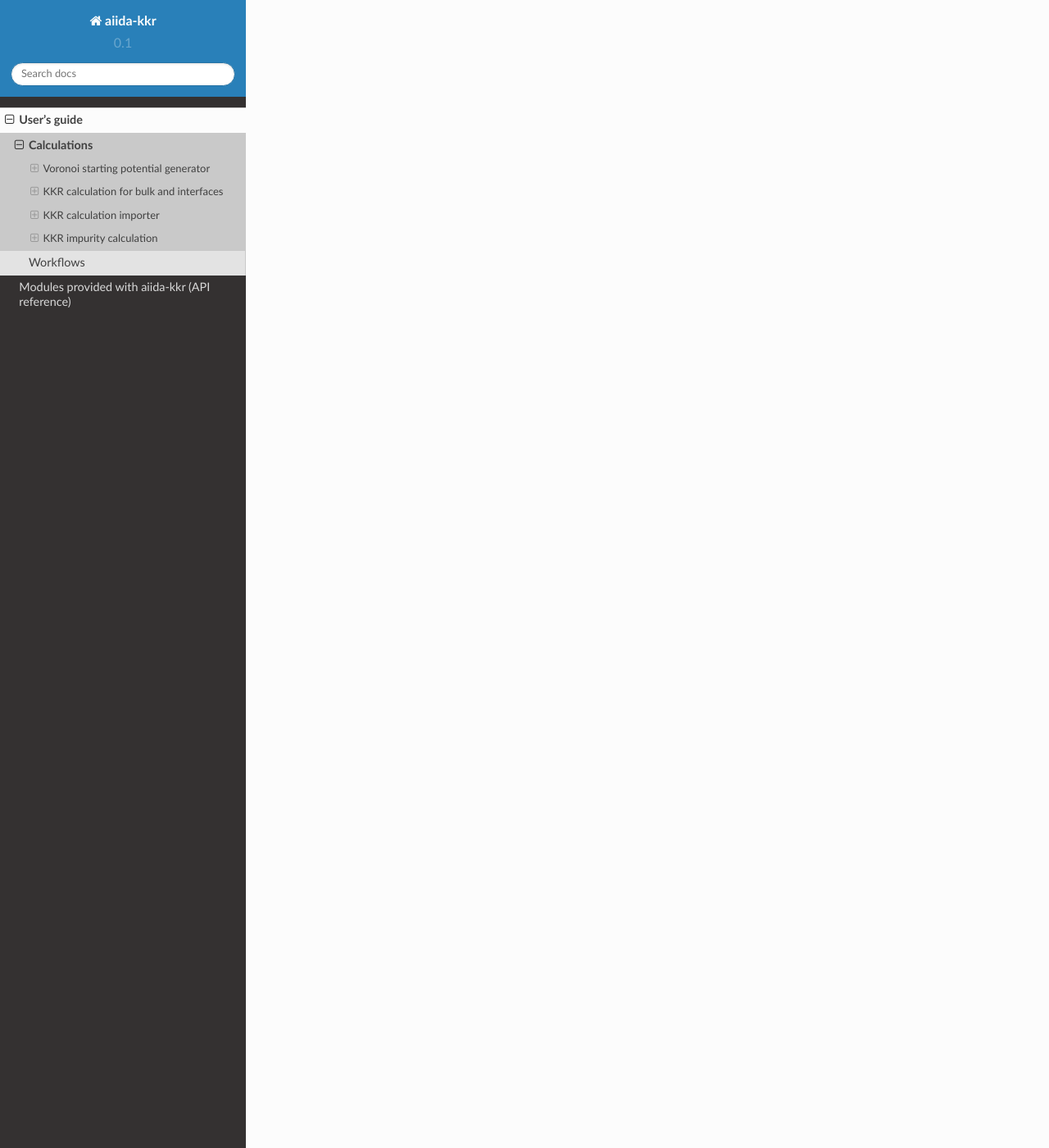
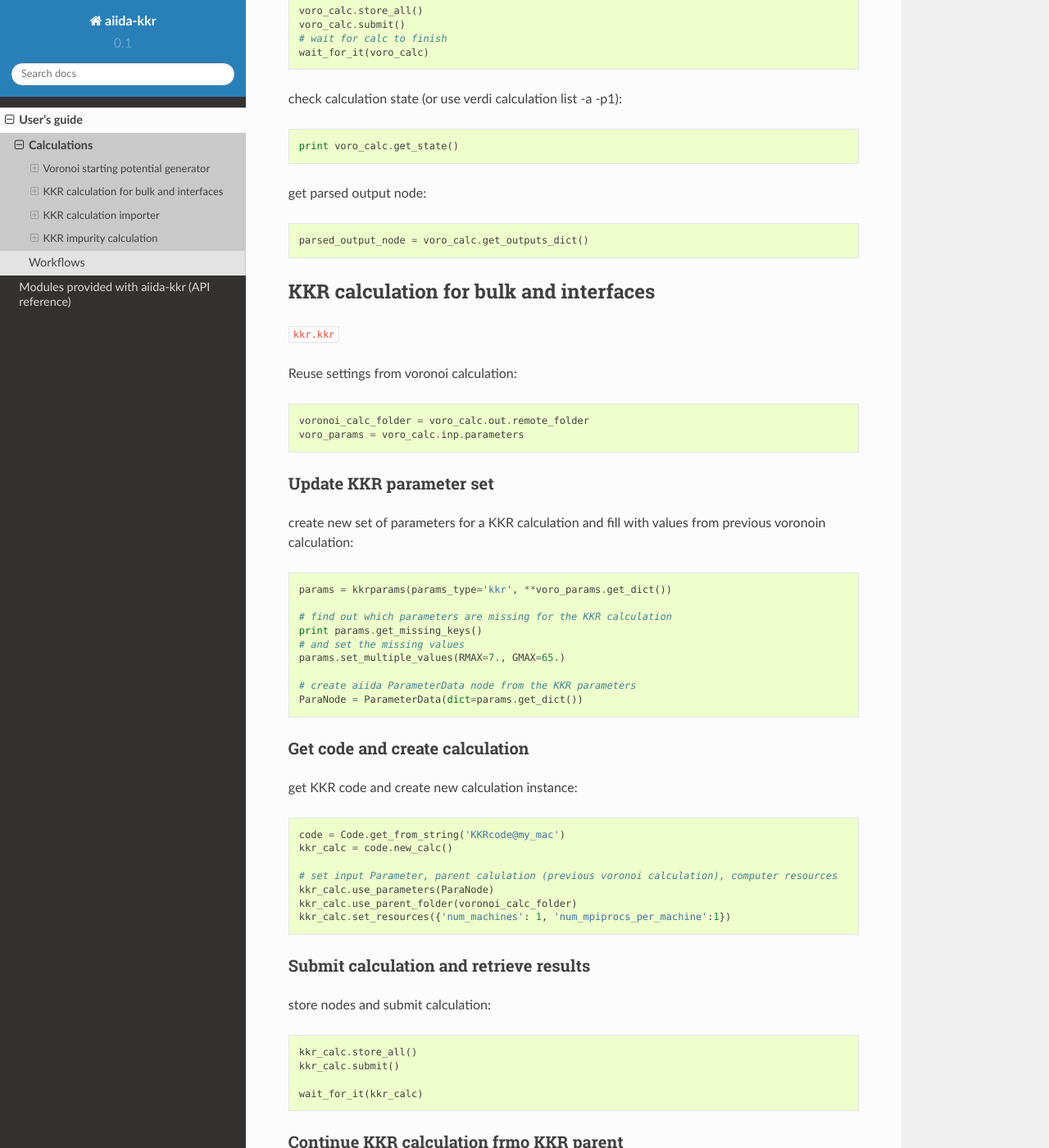
Before and after one commit to JuDFTteam/aiida-kkr, a Sphinx documentation site: the page built from docs/source/user_guide/calculations.rst, in a window 1280 px wide and 1400 px high, scrolled down 2600 px. Shown: the whole window at 82% size. Built offline with Sphinx 7.4.7 and the Read the Docs theme 2.0.0, drawn with Linux system fonts in a browser that asks for light colours; some of the changed text lies outside the part shown.

Commit message:
More on calculations documentation

```diff
--- a/docs/source/user_guide/calculations.rst
+++ b/docs/source/user_guide/calculations.rst
@@ -6,6 +6,7 @@ Some intro...
 
 Prerequisite: aiida knowledge, KKR knowledge, installation of KKRcode, Voronoi, aiida-kkr, code, computer setup
 output of ``verdi calculation plugins`` should contain::
+
     $ verdi calculation plugins
     * kkr.kkr
     * kkr.kkrimp
@@ -15,6 +16,36 @@ output of ``verdi calculation plugins`` should contain::
 In the following first set up calculation creating shapefunctions and starting potential in voronoi calculation.
 Example: bulk Cu
 
+Initial setup::
+
+    # connect to aiida db
+    from aiida import load_dbenv, is_dbenv_loaded
+    if not is_dbenv_loaded():
+        load_dbenv()
+    # load essential aiida classes
+    from aiida.orm import Code
+    from aiida.orm import DataFactory
+    StructureData = DataFactory('structure')
+    ParameterData = DataFactory('parameter')
+
+    # load kkrparms class which is a useful tool to create the set of input parameters for KKR-family of calculations
+    from aiida_kkr.tools.kkr_params import kkrparams
+
+    # load some python modules
+    from numpy import array
+    import os
+
+    def wait_for_it(calc, maxwait=200):
+        from time import sleep
+        N = 0
+        print 'start waiting for calculation to finish'
+        while not calc.has_finished() and N<(maxwait/2.):
+            N += 1
+            if N%5==0:
+                print('.')
+            sleep(2.)
+        print('waiting done after {} seconds: {} {}'.format(N*2, calc.has_finished(), calc.has_finished_ok()))
+
 
 
 Voronoi starting potential generator
@@ -22,20 +53,83 @@ Voronoi starting potential generator
 
 ``kkr.voro``
 
+
 Create an aiida structure
 -------------------------
+
+Create aiida StructureData node for bulk Cu::
+
+    alat = 3.61 # lattice constant in Angstroem
+    bravais = alat*array([[0.5, 0.5, 0], [0.5, 0, 0.5], [0, 0.5, 0.5]]) # Bravais matrix in Ang. units
+    Cu = StructureData(cell=bravais)
+    Cu.append_atom(position=[0,0,0], symbols='Cu')
+
 
 Create KKR parameter set
 ------------------------
 
+create empty set of KKR parameters (LMAX cutoff etc. ) for voronoi code::
+
+    params = kkrparams(params_type='voronoi')
+
+we can find out which parameters are mandatory to be set::
+
+    missing_params = params.get_missing_keys(use_aiida=True)
+    print('missing mandatory parameters:')
+    print(missing_params)
+
+and set at least the mandatory parameters::
+
+    params.set_multiple_values(LMAX=2, NSPIN=1, RCLUSTZ=2.3)
+
+finally create an aiida ParameterData node and fill with the dictionary of parameters::
+
+    ParaNode = ParameterData(dict=params.get_dict())
+
+
 Get Voronoi code
 ----------------
+
+choose a valid installation of the voronoi code::
+
+    codename = 'voronoi@my_mac'
+    code = Code.get_from_string(codename)
+
 
 Create calculation
 ------------------
 
+create new instance of a VoronoiCalculation::
+
+    voro_calc = code.new_calc()
+
+and set resources that will be used (here serial job)::
+
+    voro_calc.set_resources({'num_machines':1, 'tot_num_mpiprocs':1})
+
+then set structure and input parameter::
+
+    voro_calc.use_structure(Cu)
+    voro_calc.use_parameters(ParaNode)
+
+
 Submit calculation and retrieve results
 ---------------------------------------
+
+store all nodes and submit the calculation::
+
+    voro_calc.store_all()
+    voro_calc.submit()
+    # wait for calc to finish
+    wait_for_it(voro_calc)
+
+check calculation state (or use verdi calculation list -a -p1)::
+
+    print voro_calc.get_state()
+
+get parsed output node::
+
+    parsed_output_node = voro_calc.get_outputs_dict()
 
 
 
@@ -44,14 +138,79 @@ KKR calculation for bulk and interfaces
 
 ``kkr.kkr``
 
+Reuse settings from voronoi calculation::
+
+    voronoi_calc_folder = voro_calc.out.remote_folder
+    voro_params = voro_calc.inp.parameters
+
+
 Update KKR parameter set
 ------------------------
 
-Get code and reate calculation
+create new set of parameters for a KKR calculation and fill with values from previous voronoin calculation::
+
+    params = kkrparams(params_type='kkr', **voro_params.get_dict())
+
+    # find out which parameters are missing for the KKR calculation
+    print params.get_missing_keys()
+    # and set the missing values
+    params.set_multiple_values(RMAX=7., GMAX=65.)
+
+    # create aiida ParameterData node from the KKR parameters
+    ParaNode = ParameterData(dict=params.get_dict())
+
+
+Get code and create calculation
 ------------------------------
+
+get KKR code and create new calculation instance::
+
+    code = Code.get_from_string('KKRcode@my_mac')
+    kkr_calc = code.new_calc()
+
+    # set input Parameter, parent calulation (previous voronoi calculation), computer resources
+    kkr_calc.use_parameters(ParaNode)
+    kkr_calc.use_parent_folder(voronoi_calc_folder)
+    kkr_calc.set_resources({'num_machines': 1, 'num_mpiprocs_per_machine':1})
+
 
 Submit calculation and retrieve results
 ---------------------------------------
+
+store nodes and submit calculation::
+
+    kkr_calc.store_all()
+    kkr_calc.submit()
+
+    wait_for_it(kkr_calc)
+
+
+Continue KKR calculation frmo KKR parent
+----------------------------------------
+
+create new KKR calculation instance to continue KKR ontop of a previous KKR calclation::
+
+    kkr_calc_continued = code.new_calc()
+
+reuse old KKR parameters and update scf settings (default is NSTEPS=1, IMIX=0)::
+
+    params.set_multiple_values(NSTEPS=50, IMIX=5)
+
+and create aiida ParameterData node::
+
+    ParaNode = ParameterData(dict=params.get_dict())
+
+then set input nodes for calculation::
+
+    kkr_calc_continued.use_code(code)
+    kkr_calc_continued.use_parameters(ParaNode)
+    kkr_calc_continued.use_parent_folder(voronoi_calc_folder)
+    kkr_calc_continued.set_resources({'num_machines': 1, 'num_mpiprocs_per_machine':1})
+
+store input nodes and submit calculation::
+
+    kkr_calc_continued.store_all()
+    kkr_calc_continued.submit()
 
 
 
@@ -60,14 +219,19 @@ KKR calculation importer
 
 ``kkr.kkrimporter``
 
+
 Get remote code and set remote working directory
 ------------------------------------------------
+
 
 Set file names
 --------------
 
+
 Submit KKR importer calculation and retrieve results
 ----------------------------------------------------
+
+
 
 
 
```
Also changed, not shown: 2 other files.
